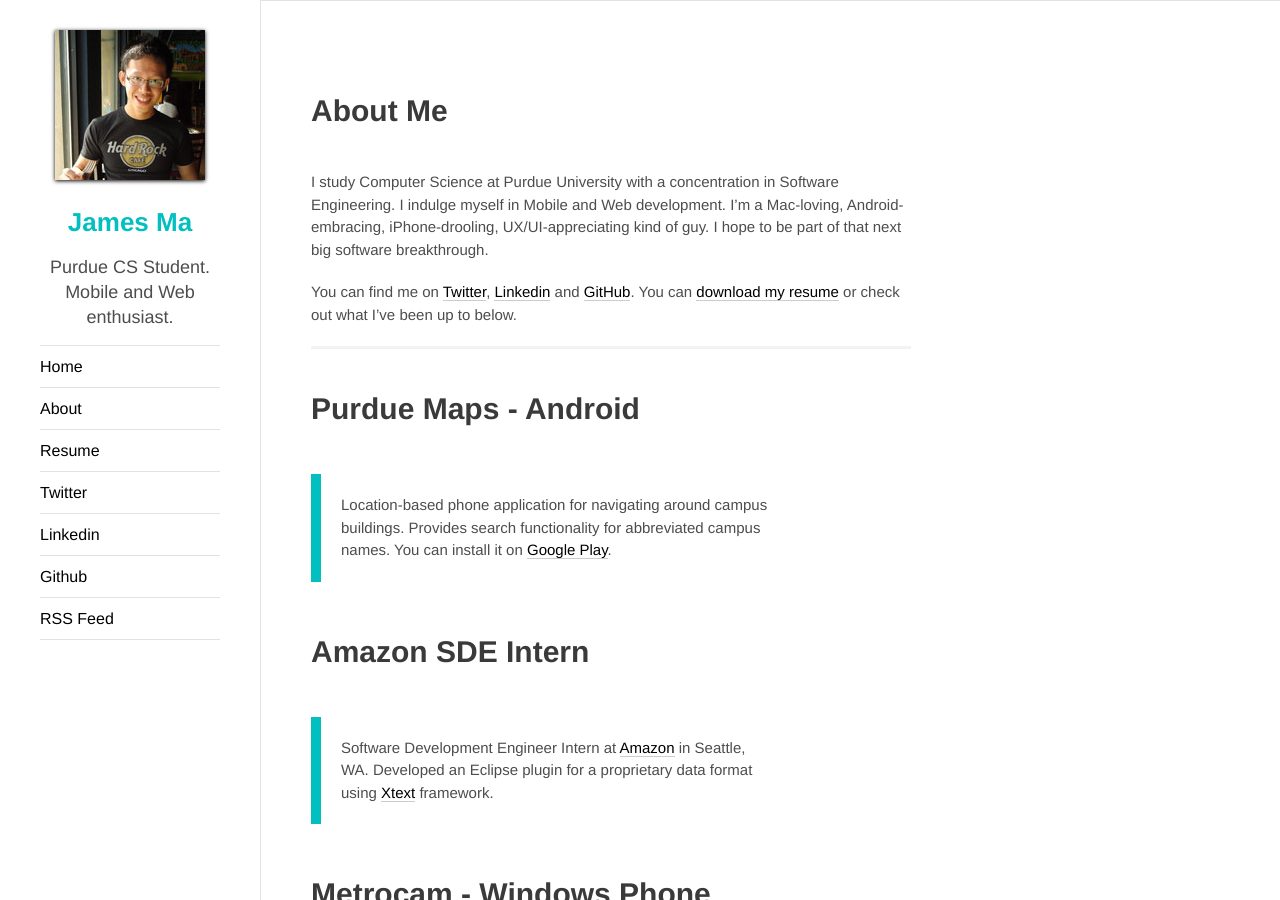
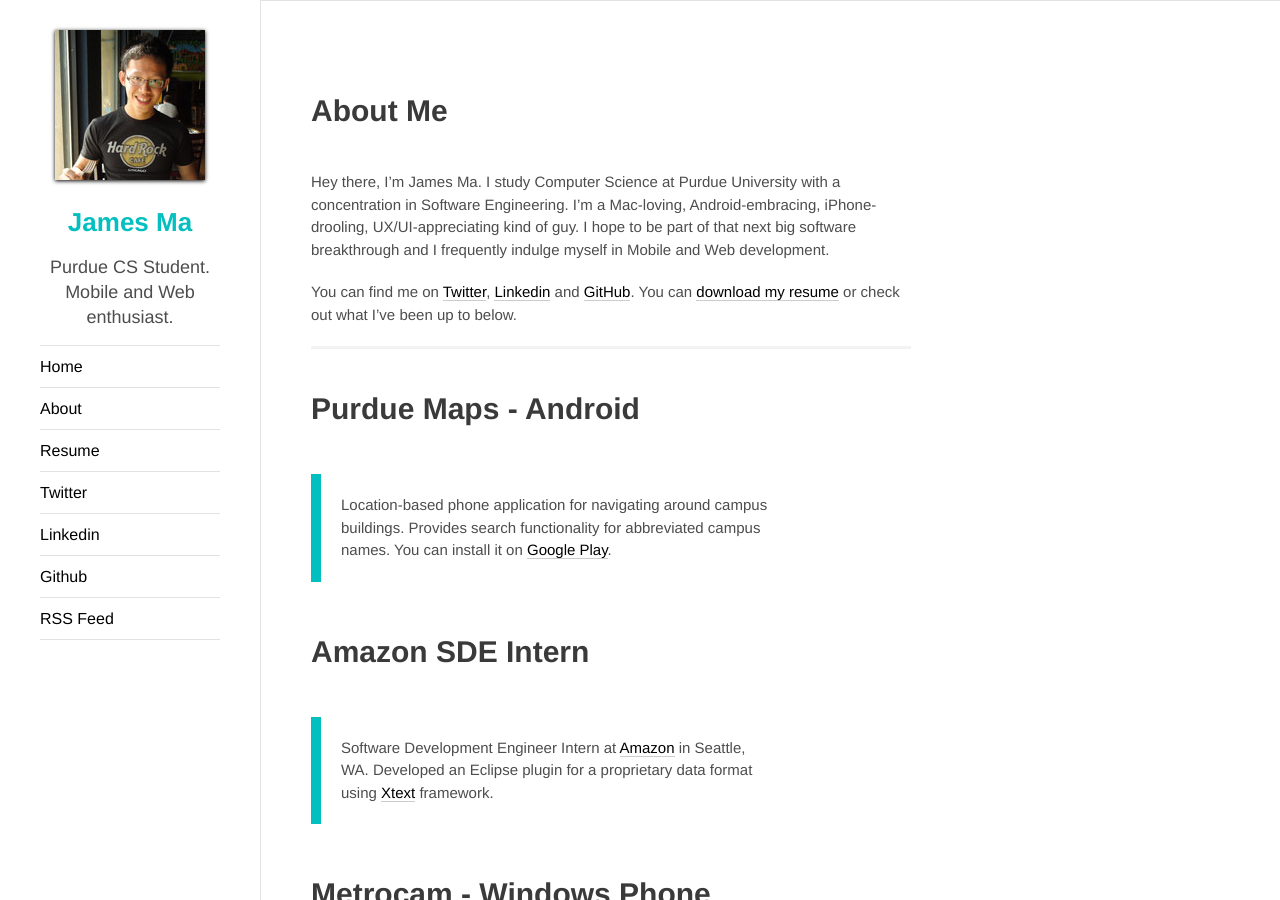
Before and after one commit to jamesma/jamesma.github.io, a Jekyll site: the page built from about.md, in a window 1280 px wide and 900 px high. Built offline with Jekyll 4.4.1, drawn with Linux system fonts in a browser that asks for light colours; Markdown is read by kramdown in place of the engine named in the settings.

Commit message:
Updated About page.

```diff
--- a/about.md
+++ b/about.md
@@ -5,7 +5,7 @@
 About Me
 ========
 
-I study Computer Science at Purdue University with a concentration in Software Engineering. I indulge myself in Mobile and Web development. I'm a Mac-loving, Android-embracing, iPhone-drooling, UX/UI-appreciating kind of guy. I hope to be part of that next big software breakthrough.
+Hey there, I'm James Ma. I study Computer Science at Purdue University with a concentration in Software Engineering. I'm a Mac-loving, Android-embracing, iPhone-drooling, UX/UI-appreciating kind of guy. I hope to be part of that next big software breakthrough and I frequently indulge myself in Mobile and Web development.
 
 You can find me on [Twitter][], [Linkedin][] and [GitHub][]. You can [download my resume][] or check out what I've been up to below.
 
```
Also changed, not shown: other parts of about.md (+1 -1 lines).
